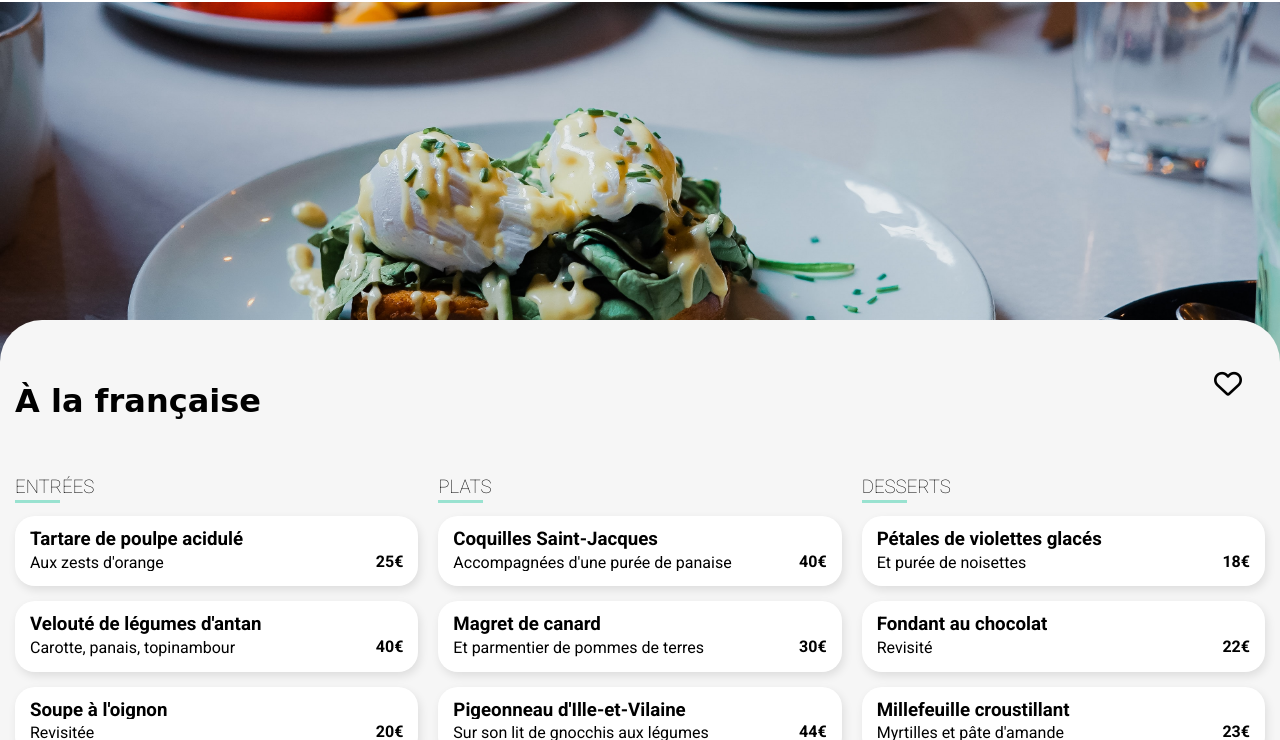
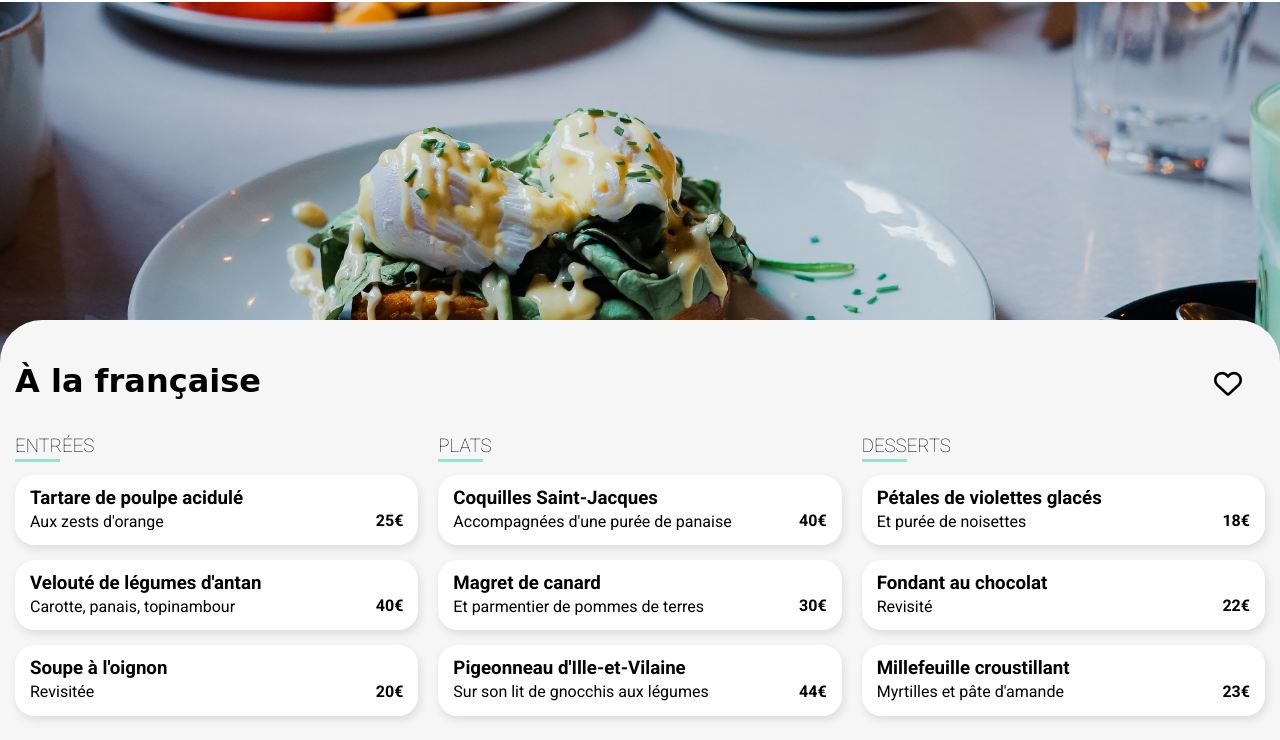
Before and after one commit to aslancaglar/Aslancaglar_3_02-01-2021-, a plain HTML site: page a-la-francaise.html in a window 1280 px wide. Shown: the part 60-800 px from the top of the page. Drawn offline with Linux system fonts and the light colour scheme; files whose address does not match are found by name; a web font is replaced by a local one.

Commit message:
Base/Git Ignore

```diff
--- a/sass/base/_base.scss
+++ b/sass/base/_base.scss
@@ -1,5 +1,6 @@
 @import url('https://fonts.googleapis.com/css2?family=Roboto:wght@100;300;400;500;700;900&display=swap');
 @import url('https://fonts.googleapis.com/css2?family=Shrikhand&display=swap');
+@import "vendors/normalize.css";
 * {
     margin: 0;
     padding: 0;
--- a/sass/menupage.scss
+++ b/sass/menupage.scss
@@ -1,7 +1,6 @@
 @import "./utils/variables";
 @import "./utils/mixins";
 @import "./base/base";
-@import "vendors/normalize.css";
 @import "./layout/header";
 @import "./layout/footer";
 @import "./composants/bouttons";
```
Also changed, not shown: public/css/menupage.css (added), public/css/menupage.min.css, 1 other file.
